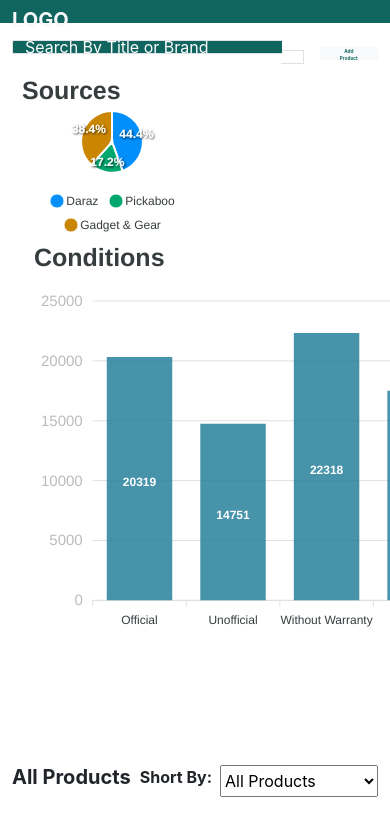
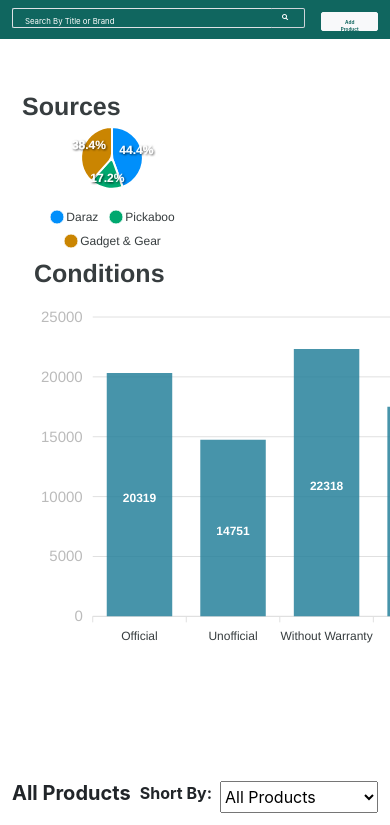
Before and after one commit to RiBpy/react_admin_dashboard, a React (Create React App) app: page / in a window 390 px wide. Shown: the top 825 px of the page. Built offline with nearby package versions, Linux system fonts and the light colour scheme.

Commit message:
some cssc changes

```diff
--- a/src/components/AddData.css
+++ b/src/components/AddData.css
@@ -6,7 +6,6 @@
     font-size: 1vw;
 }
 .add_btn{
-    padding: 0;
     font-size: 1.2vw;
 }
 .modal-footer .publish{
--- a/src/components/AddData.jsx
+++ b/src/components/AddData.jsx
@@ -2,12 +2,23 @@ import React, { useState } from 'react'
 import "./AddData.css"
 import {AiOutlineCloseCircle} from "react-icons/ai"
 import {MdOutlinePublishedWithChanges} from "react-icons/md"
+import {Multiselect} from 'multiselect-react-dropdown'
 function AddData({setPhoneObject}) {
+    let  tags=[
+        {label:"Best Value",value:"best_value"},
+        {label:"Best Performance",value:"best_performance"},
+        {label:"Best Camera",value:"best_camera"},
+
+    ]
     const [newData,setNewData]=useState({})
+    // const [selectedTag,setSelectedTag]=useState("")
+
     const handleChange=(e)=>{
        setNewData(prevState=>({
+
         ...prevState,
         [e.name]:e.value
+
        }))
     }
    const handleSubmit =(e)=>{
@@ -21,6 +32,7 @@ function AddData({setPhoneObject}) {
      ))
      setNewData({})
    }
+   console.log(newData)
   return (
      <div>
         <button className="btn btn-light px-3 add_btn" data-bs-toggle="modal" data-bs-target="#exampleModal" type="submit">Add Product</button>
@@ -51,12 +63,25 @@ function AddData({setPhoneObject}) {
                     </div>
                     <div className="col-md-12">
                         <label  className="form-label">Tags</label>
-                        <select className="form-select" id="validationCustom04" name="tag" value ={newData.tag??""} required onChange={(e)=> handleChange(e.target)}>
+
+
+                        <Multiselect
+                            onKeyPressFn={function noRefCheck(){}}
+                            onRemove={function noRefCheck(){}}
+                            onSearch={function noRefCheck(){}}
+                            onSelect={function noRefCheck(){}}
+                            name={"value"}
+                            options={tags}
+                            displayValue="label"
+                            onChange={(e)=>handleChange(e.target)}
+
+                         />
+                        {/* <select className="form-select" id="validationCustom04" name="tag" value ={newData.tag??""} required onChange={(e)=> handleChange(e.target)}>
                         <option value="">Search and Select</option>
                         <option  value="best_value">Best Value</option>
                         <option  value="best_performance">Best Performance</option>
                         <option  value="best_camera">Best Camera</option>
-                        </select>
+                        </select> */}
                     </div>
                     <div className="col-md-12">
                         <label  className="form-label">Price</label>
--- a/src/components/Navbar.css
+++ b/src/components/Navbar.css
@@ -1,27 +1,6 @@
 .navbar{
     background: #10665f;
     height:6vw;
-}
-.nav-input{
-    background: #10665f;
-    border-radius: 2px;
-    height:3.5vw;
-    width:7vw;
-    color:black
-}
-.nav-input::placeholder{
-    color:white;
-
-}
-.search_icon{
-    background:transparent;
-    color:#ffffff;
-    font-size: 1.6vw;
-   /* padding:.5vw 1vw 1vw 0; */
-    height: 3.5vw;
-}
-.icon{
-   padding-right: 1vw;
 }
 .navbar .btn{
     height: 3.5vw;
@@ -29,3 +8,20 @@
     color:#10665f;
     font-weight: bold;
 }
+@media screen and (max-width:768px) {
+    .navbar{
+        height:10vw;
+    }
+    .navbar .logo{
+        display: none;
+}
+
+.navbar .btn{
+    height: 5vw;
+}
+}
+@media screen and (max-width:486px) {
+    .navbar{
+        height:10vw;
+    }
+}
--- a/src/components/Navbar.jsx
+++ b/src/components/Navbar.jsx
@@ -6,11 +6,11 @@ const Navbar=({onSubmit,setPhoneObject})=>{
     return (
         <nav className="navbar bg-body-tertiary">
             <div className="container">
-                <div className="col-md-6">
+                <div className="logo col-sm-2 col-md-5">
                     <h5 className="text-light fw-bold">LOGO</h5>
                 </div>
-                 <div className="col-md-6">
-                    <div className="d-flex justify-content-end">
+                 <div className="col-sm-10 col-md-7 ">
+                    <div className="d-flex justify-content-end ">
                         <SearchForm onSubmit={onSubmit}/>
                         <AddData setPhoneObject={setPhoneObject}/>
                     </div>
--- /dev/null
+++ b/src/components/SearchForm.css
@@ -0,0 +1,38 @@
+.nav-input{
+    background: #10665f;
+    border-radius: 2px;
+    height:3.5vw;
+    width:5vw;
+    color:black
+}
+.nav-input::placeholder{
+    color:white;
+
+}
+.input-group-text{
+    border-radius:2px;
+    background:transparent;
+    font-size: 1.6vw;
+    height: 3.5vw;
+    border-left: 0;
+    cursor: pointer;
+}
+.icon{
+    color:white;
+   padding-right: 1vw;
+}
+@media screen and (max-width:768px) {
+    .nav-input{
+        width: 5vw;
+    }
+    .nav-input::placeholder{
+        font-size: 2vw;
+
+    }
+    .nav-input{
+        height: 5vw;
+    }
+    .input-group-text{
+        height: 5vw;
+    }
+}
--- a/src/components/SearchForm.jsx
+++ b/src/components/SearchForm.jsx
@@ -1,5 +1,7 @@
 import React,{useState} from "react"
 import {FaSearch} from "react-icons/fa"
+import "./SearchForm.css"
+
 const SearchForm=({onSubmit})=>{
     const [input,setInput]=useState("")
     const handleSearch=(e)=>{
@@ -14,11 +16,9 @@ const SearchForm=({onSubmit})=>{
      <form className="me-3" role="search" >
         <div className="input-group me-3  ">
             <input className="form-control nav-input border-end-0 border" value={input} type="search" placeholder="Search By Title or Brand" id="example-search-input" onChange={handleSearch}/>
-            <span className="input-group-append">
-                <button className="search_icon  border-start-0 border " type="button">
-                    <i className="icon" onClick={handleSubmit}><FaSearch/></i>
-                </button>
-            </span>
+            <div class="input-group-append">
+                    <span class="input-group-text" id="basic-addon2"><i className="icon" onClick={handleSubmit}><FaSearch/></i></span>
+            </div>
         </div>
      </form>
     </>
```
